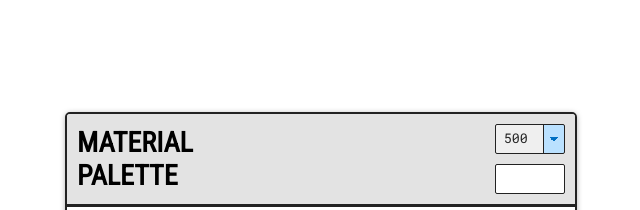
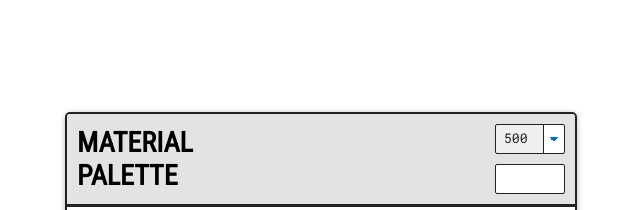
Before and after one commit to HanumaUkkadapu/myCodeBits, a plain HTML site: page materialColorPalette/index.html in a window 1280 px wide. Shown: the top 210 px of the page, 319-959 px from the left. Drawn offline with Linux system fonts and the light colour scheme.

Commit message:
Update stylesheet.css

```diff
--- a/materialColorPalette/stylesheet.css
+++ b/materialColorPalette/stylesheet.css
@@ -82,6 +82,7 @@ select#shades{
   --accentBg: #bae1ff;
 }
 
+/*
 select {
   //font: 400 12px/1.3 Sans-Serif;
 	font-family: 'Roboto Mono' !important;
@@ -114,6 +115,40 @@ select:active {
   color: var(--accentBg);
   border-color: var(--accentFg);
   background-color: var(--accentFg);
+}
+*/
+select {
+  //font: 400 12px/1.3 Sans-Serif;
+	font-family: 'Roboto Mono' !important;
+  -webkit-appearance: none;
+  appearance: none;
+  color: var(--baseFg);
+  outline: 0;
+  padding: 4px 1ch;
+  background-image: linear-gradient(var(--baseFg), var(--baseFg)),
+    linear-gradient(-135deg, transparent 50%, var(--baseBg) 50%),
+    linear-gradient(-225deg, transparent 50%, var(--baseBg) 50%),
+    linear-gradient(var(--baseBg) 42%, var(--accentFg) 42%);
+  background-repeat: no-repeat, no-repeat, no-repeat, no-repeat;
+  background-size: 1px 100%, 20px 22px, 20px 22px, 20px 100%;
+  background-position: right 20px center, right bottom, right bottom, right bottom;
+}
+
+select:hover {
+  background-image: linear-gradient(var(--accentBg), var(--accentBg)),
+    linear-gradient(-135deg, transparent 50%, var(--accentBg) 50%),
+    linear-gradient(-225deg, transparent 50%, var(--accentBg) 50%),
+    linear-gradient(var(--accentBg) 42%, var(--accentFg) 42%);
+}
+
+select:active {
+  background-image: linear-gradient(var(--accentBg), var(--accentBg)),
+    linear-gradient(-135deg, transparent 50%, var(--accentBg) 50%),
+    linear-gradient(-225deg, transparent 50%, var(--accentBg) 50%),
+    linear-gradient(var(--accentBg) 42%, var(--accentFg) 42%);
+  color: var(--accentFg);
+  border-color: var(--accentBg);
+  background-color: var(--baseBg);
 }
 
 output#out1{
```
